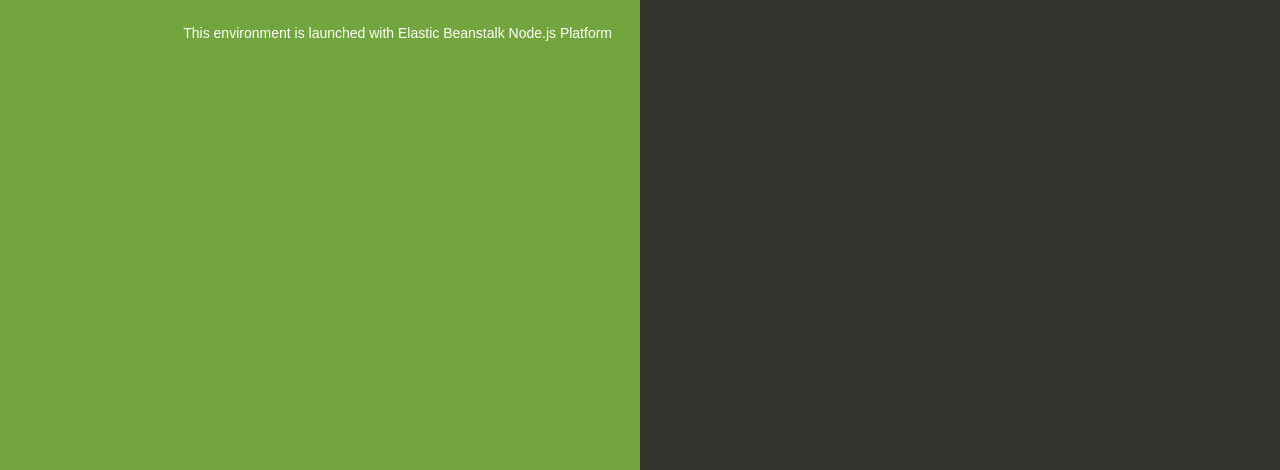
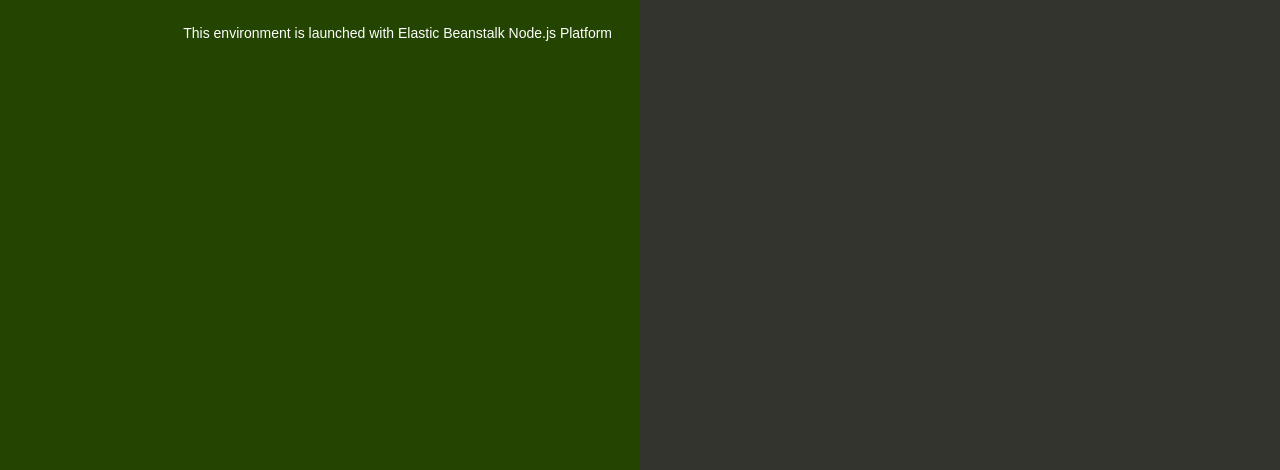
Before and after one commit to AbhishekSinghAS/Practice, a website: page index.html in a window 1280 px wide. Shown: the part 330-800 px from the top of the page. Drawn offline with Linux system fonts and the light colour scheme.

Commit message:
changed the color for testing

```diff
--- a/index.html
+++ b/index.html
@@ -35,7 +35,7 @@
 
         text-align: right;
         padding-top: 11em;
-        background-color: #73A53E;
+        background-color: #244401;
 
       }
       .textColumn p {
```
Also changed, not shown: 1 other file.
